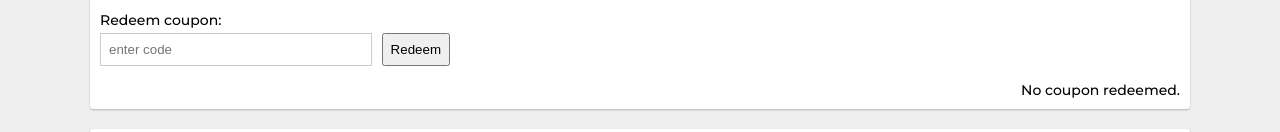
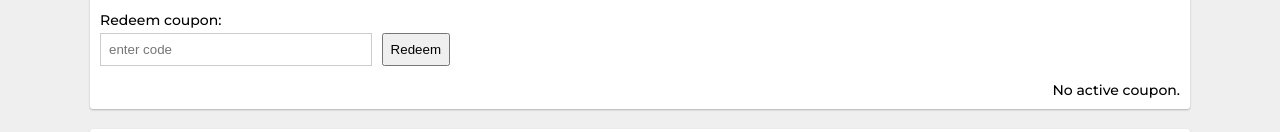
Before and after one commit to Dmitrijv/fend19-js3-grp2-ecommerce, a React (Create React App) app: page /cart in a window 1280 px wide. Shown: the part 204-336 px from the top of the page. Built offline with nearby package versions, Linux system fonts and the light colour scheme; no server answers.

Commit message:
changed missing coupon message

```diff
--- a/src/components/CartDiscount.jsx
+++ b/src/components/CartDiscount.jsx
@@ -25,7 +25,7 @@ export default function CartDiscount() {
   function getDiscountMessage() {
     return discountData.discount && totalPrice !== 0
       ? `Total with discount: ${Math.round(Number(totalPrice) * Number(discountData.discount))}  sek`
-      : "No coupon redeemed.";
+      : "No active coupon.";
   }
 
   const checkDiscount = event => {
```
